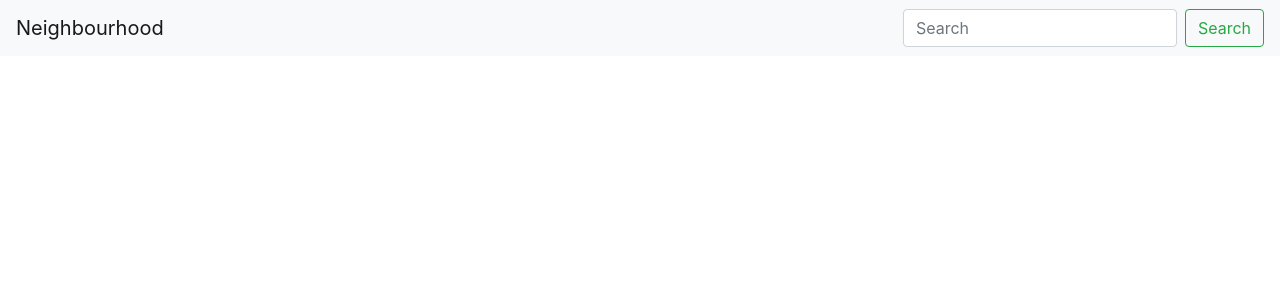
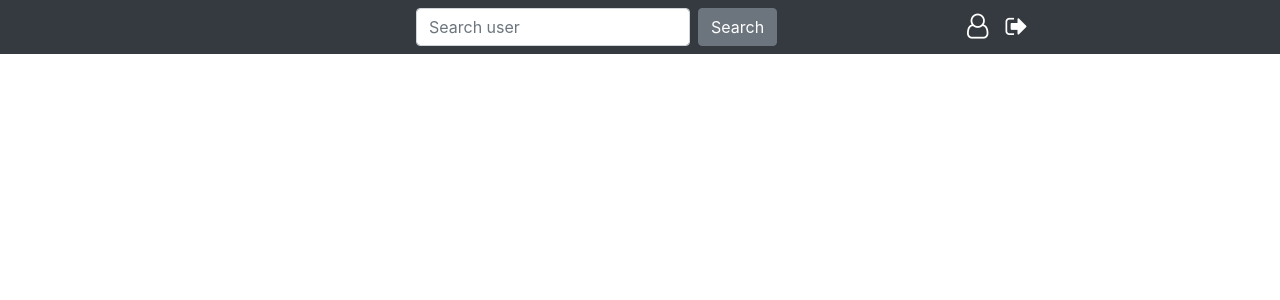
Before and after one commit to karushi/Neighborhood, a Django app: page / in a window 1280 px wide. Shown: the top 300 px of the page. Run offline with Django 3.2, Linux system fonts and the light colour scheme; the visitor is signed in with stand-in values (Sample User, id 1); data that the repository does not hold is empty; some libraries are stand-ins or nearby versions.

Commit message:
add nav bar

```diff
--- a/neighborhood/neighbor/templates/navbar.html
+++ b/neighborhood/neighbor/templates/navbar.html
@@ -3,16 +3,23 @@
 <head>
 
   <meta charset="utf-8">
-  <meta name="viewport" content="width=device-width, initial-scale=1">
+  <meta name="vienooewport" content="width=device-width, initial-scale=1">
 </head>
 <body>
-<nav class="navbar navbar-light bg-light justify-content-between">
-    <a class="navbar-brand">Neighbourhood</a>
-    <form class="form-inline">
-      <input class="form-control mr-sm-2" type="search" placeholder="Search" aria-label="Search">
-      <button class="btn btn-outline-success my-2 my-sm-0" type="submit">Search</button>
-    </form>
-  </nav>
 
-   </body>
-  </html>
+    <nav class="navbar navbar-dark bg-dark justify-content-between">
+      <form class="form-inline search" role="search" action="{% url 'search_results' %} ">
+          <input class="form-control mr-sm-2" type="search" placeholder="Search user" name="username">
+          <button class="btn btn-secondary my-2 my-sm-0" type="submit">Search</button>
+        </form>
+        <div class="col-xs-12 col-sm-12 col-md-3 col-lg-3 col-xl-3">
+            <a href="{% url 'edit_user' %}" id="instTitle" style=" margin-right:10px; font-size:25px;">
+              <i class="fa fa-user-o" style="font-size:px;color:white"></i>
+            </a>
+            <a href="/logout">
+              <i class="fa fa-sign-out" style="font-size:24px;color:white"></i>
+          </a>
+        </div>
+      </nav>
+</body>
+</html>
```
